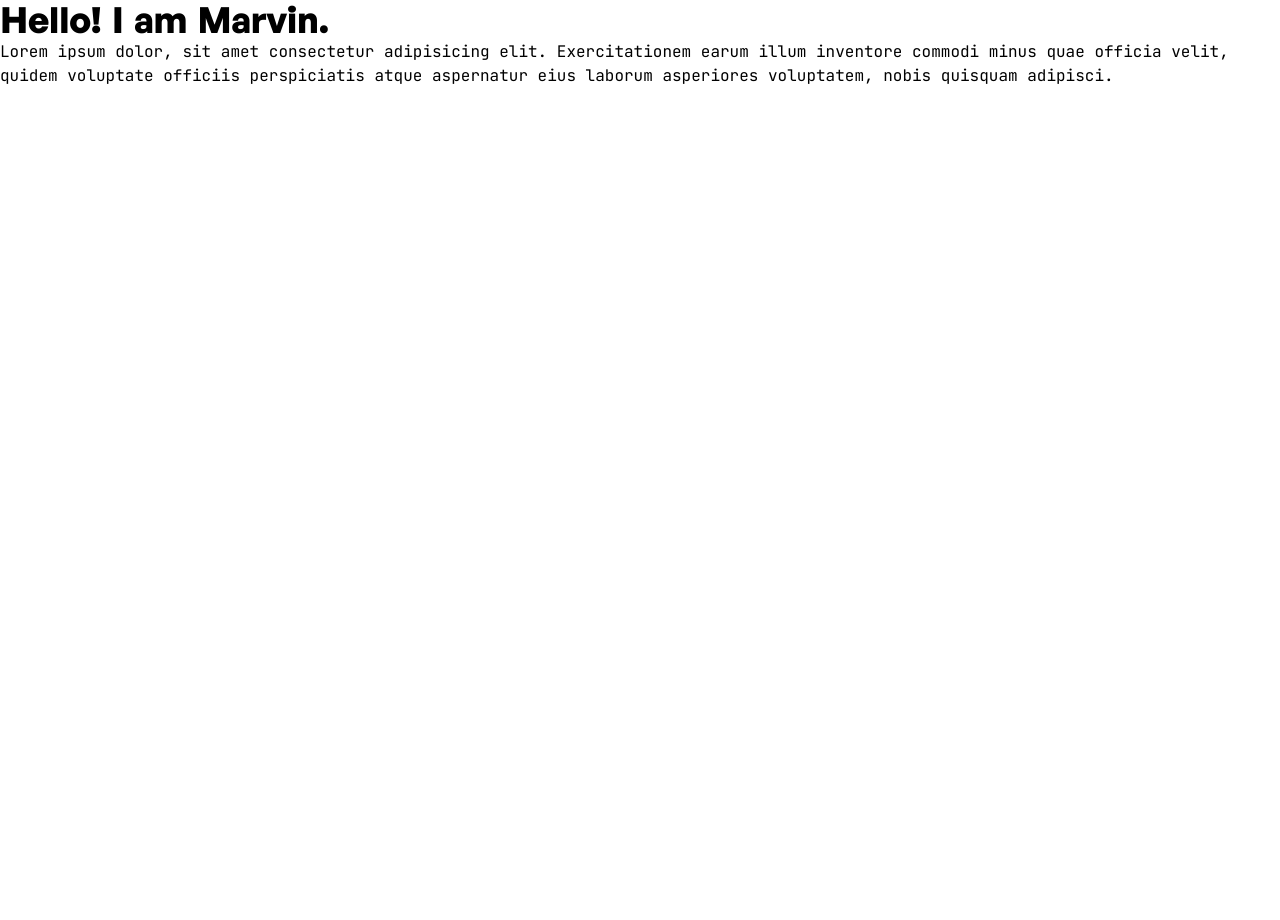
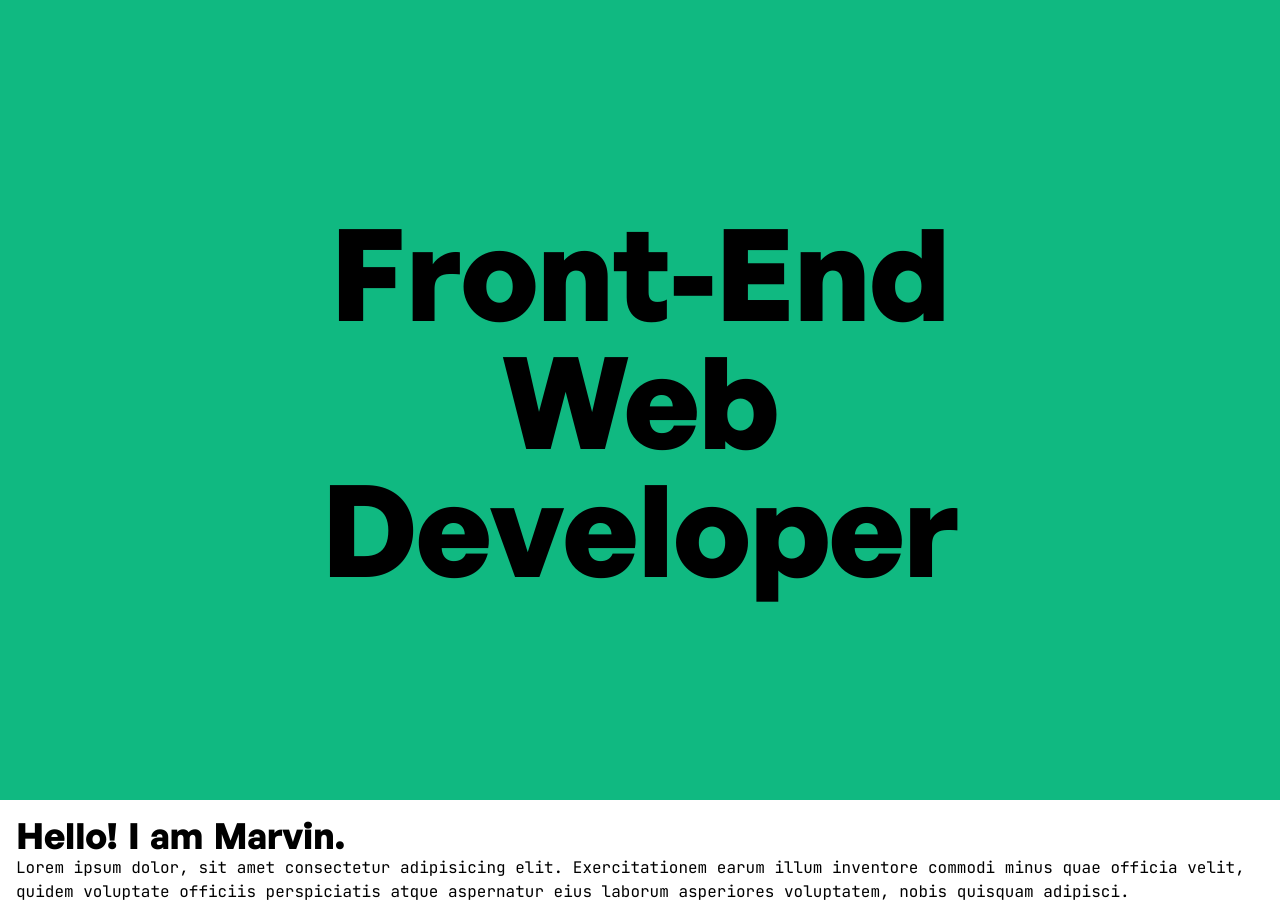
Before and after one commit to iamthismarvin/marvin.dev-v2, a Vue app: page / in a window 1280 px wide. Before the commit the page ends 800 px from the top, so only its background shows below. Built offline with nearby package versions, Linux system fonts and the light colour scheme.

Commit message:
NEW: Create [Hero] component.

```diff
--- /dev/null
+++ b/src/components/Hero.vue
@@ -0,0 +1,38 @@
+<template>
+  <div
+    :class="[
+      'hero bg-green-500 fh-screen flex justify-center items-center text-center text-6xl md:text-8xl lg:text-9xl px-4',
+    ]"
+  >
+    <div :class="['hero__heading p-2 ']">
+      {{ title }}
+    </div>
+  </div>
+</template>
+
+<script lang="ts">
+import Vue from 'vue';
+
+export default Vue.extend({
+  name: 'Hero',
+  props: {
+    title: {
+      type: String,
+      required: false,
+      default: null,
+    },
+  },
+});
+</script>
+
+<style lang="scss" scoped>
+.hero {
+  height: calc(100vh);
+
+  &__heading {
+    font-family: 'GeneralSans';
+    font-weight: bold;
+    max-width: 800px;
+  }
+}
+</style>
--- a/src/views/Home.vue
+++ b/src/views/Home.vue
@@ -1,11 +1,14 @@
 <template>
   <div class="home">
-    <h1>Hello! I am Marvin.</h1>
-    <p>
-      Lorem ipsum dolor, sit amet consectetur adipisicing elit. Exercitationem earum illum inventore
-      commodi minus quae officia velit, quidem voluptate officiis perspiciatis atque aspernatur eius
-      laborum asperiores voluptatem, nobis quisquam adipisci.
-    </p>
+    <Hero id="hero" title="Front-End Web Developer" />
+    <div class="p-4">
+      <h1>Hello! I am Marvin.</h1>
+      <p>
+        Lorem ipsum dolor, sit amet consectetur adipisicing elit. Exercitationem earum illum
+        inventore commodi minus quae officia velit, quidem voluptate officiis perspiciatis atque
+        aspernatur eius laborum asperiores voluptatem, nobis quisquam adipisci.
+      </p>
+    </div>
   </div>
 </template>
 
@@ -17,5 +20,8 @@ export default Vue.extend({
   metaInfo: {
     title: 'Home',
   },
+  components: {
+    Hero: () => import('@/components/Hero.vue'),
+  },
 });
 </script>
```
